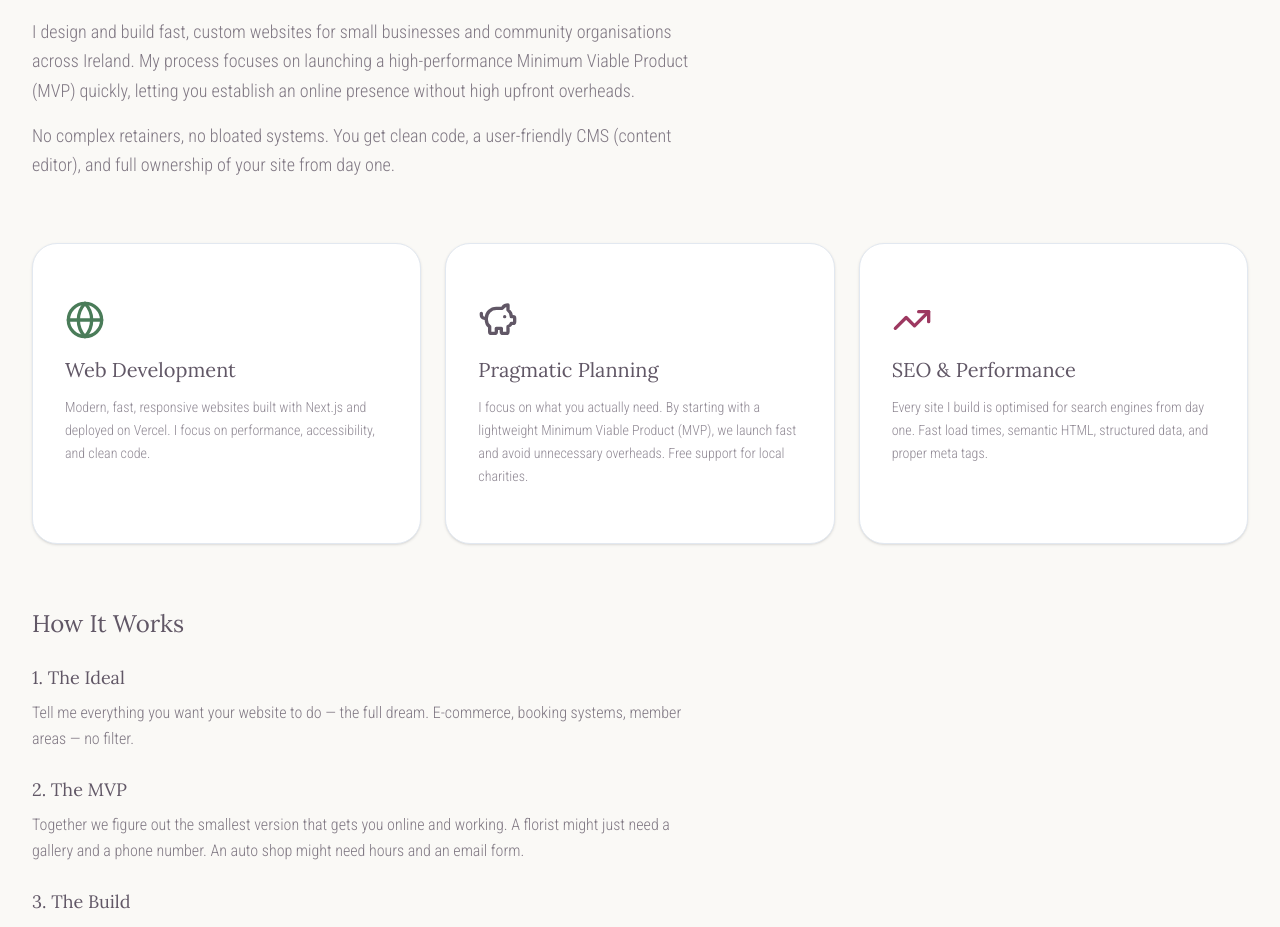
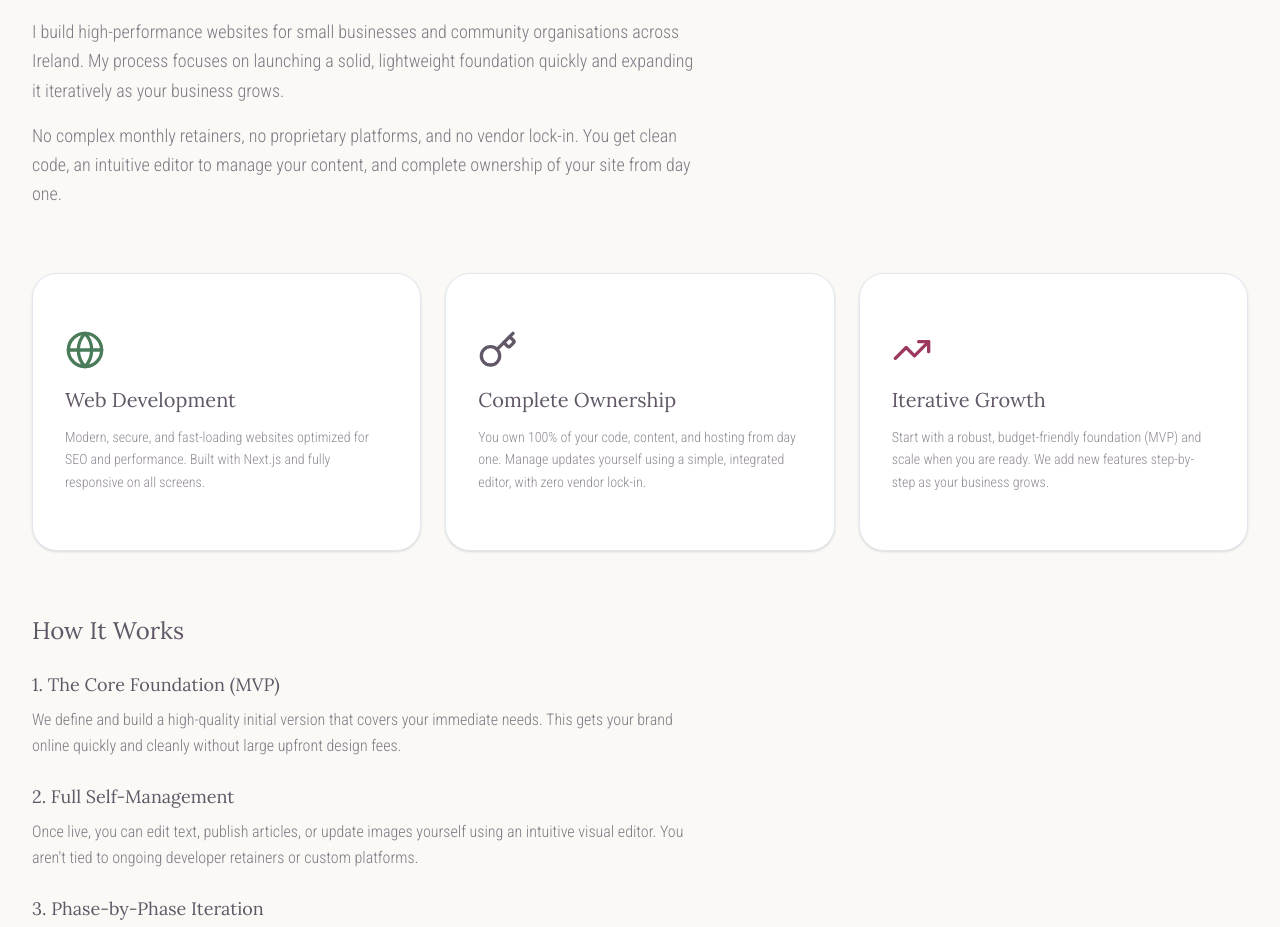
Before and after one commit to xiaoniuniu89/niu-ie, a Next.js app: page /web in a window 1280 px wide. Shown: the part 240-1167 px from the top of the page. Built offline with nearby package versions, Linux system fonts and the light colour scheme.

Commit message:
chore: update mvp

```diff
--- a/app/(site)/web/page.tsx
+++ b/app/(site)/web/page.tsx
@@ -1,7 +1,7 @@
 import Link from "next/link";
 import { Button } from "@/components/ui/button";
 import { Card, CardContent } from "@/components/ui/card";
-import { Globe, PiggyBank, TrendingUp } from "lucide-react";
+import { Globe, Key, TrendingUp } from "lucide-react";
 import type { Metadata } from "next";
 
 export const metadata: Metadata = {
@@ -14,21 +14,21 @@ const services = [
     icon: Globe,
     title: "Web Development",
     description:
-      "Modern, fast, responsive websites built with Next.js and deployed on Vercel. I focus on performance, accessibility, and clean code.",
+      "Modern, secure, and fast-loading websites optimized for SEO and performance. Built with Next.js and fully responsive on all screens.",
     color: "#4a7c59",
   },
   {
-    icon: PiggyBank,
-    title: "Pragmatic Planning",
+    icon: Key,
+    title: "Complete Ownership",
     description:
-      "I focus on what you actually need. By starting with a lightweight Minimum Viable Product (MVP), we launch fast and avoid unnecessary overheads. Free support for local charities.",
+      "You own 100% of your code, content, and hosting from day one. Manage updates yourself using a simple, integrated editor, with zero vendor lock-in.",
     color: "hsl(var(--secondary))",
   },
   {
     icon: TrendingUp,
-    title: "SEO & Performance",
+    title: "Iterative Growth",
     description:
-      "Every site I build is optimised for search engines from day one. Fast load times, semantic HTML, structured data, and proper meta tags.",
+      "Start with a robust, budget-friendly foundation (MVP) and scale when you are ready. We add new features step-by-step as your business grows.",
     color: "#9d3860",
   },
 ];
@@ -60,10 +60,10 @@ export default function WebPage() {
           Web Design & Development in Ireland
         </h1>
         <p className="font-condensed font-light text-lg text-foreground/80 leading-relaxed mb-4">
-          I design and build fast, custom websites for small businesses and community organisations across Ireland. My process focuses on launching a high-performance Minimum Viable Product (MVP) quickly, letting you establish an online presence without high upfront overheads.
+          I build high-performance websites for small businesses and community organisations across Ireland. My process focuses on launching a solid, lightweight foundation quickly and expanding it iteratively as your business grows.
         </p>
         <p className="font-condensed font-light text-lg text-foreground/80 leading-relaxed">
-          No complex retainers, no bloated systems. You get clean code, a user-friendly CMS (content editor), and full ownership of your site from day one.
+          No complex monthly retainers, no proprietary platforms, and no vendor lock-in. You get clean code, an intuitive editor to manage your content, and complete ownership of your site from day one.
         </p>
       </section>
 
@@ -92,16 +92,16 @@ export default function WebPage() {
         <h2 className="font-serif text-2xl text-foreground mb-6">How It Works</h2>
         <div className="space-y-6 font-condensed font-light text-foreground/80 leading-relaxed">
           <div>
-            <h3 className="font-serif text-lg text-foreground mb-2">1. The Ideal</h3>
-            <p>Tell me everything you want your website to do — the full dream. E-commerce, booking systems, member areas — no filter.</p>
+            <h3 className="font-serif text-lg text-foreground mb-2">1. The Core Foundation (MVP)</h3>
+            <p>We define and build a high-quality initial version that covers your immediate needs. This gets your brand online quickly and cleanly without large upfront design fees.</p>
           </div>
           <div>
-            <h3 className="font-serif text-lg text-foreground mb-2">2. The MVP</h3>
-            <p>Together we figure out the smallest version that gets you online and working. A florist might just need a gallery and a phone number. An auto shop might need hours and an email form.</p>
+            <h3 className="font-serif text-lg text-foreground mb-2">2. Full Self-Management</h3>
+            <p>Once live, you can edit text, publish articles, or update images yourself using an intuitive visual editor. You aren't tied to ongoing developer retainers or custom platforms.</p>
           </div>
           <div>
-            <h3 className="font-serif text-lg text-foreground mb-2">3. The Build</h3>
-            <p>I build the MVP quickly, deploy it, and hand it over. From there, we can iterate — adding features from your roadmap as your business grows.</p>
+            <h3 className="font-serif text-lg text-foreground mb-2">3. Phase-by-Phase Iteration</h3>
+            <p>A website is an active asset. As your business grows and your budget permits, we continuously build out advanced integrations and custom features (like booking systems or e-commerce) in manageable, affordable steps.</p>
           </div>
         </div>
       </section>
```
